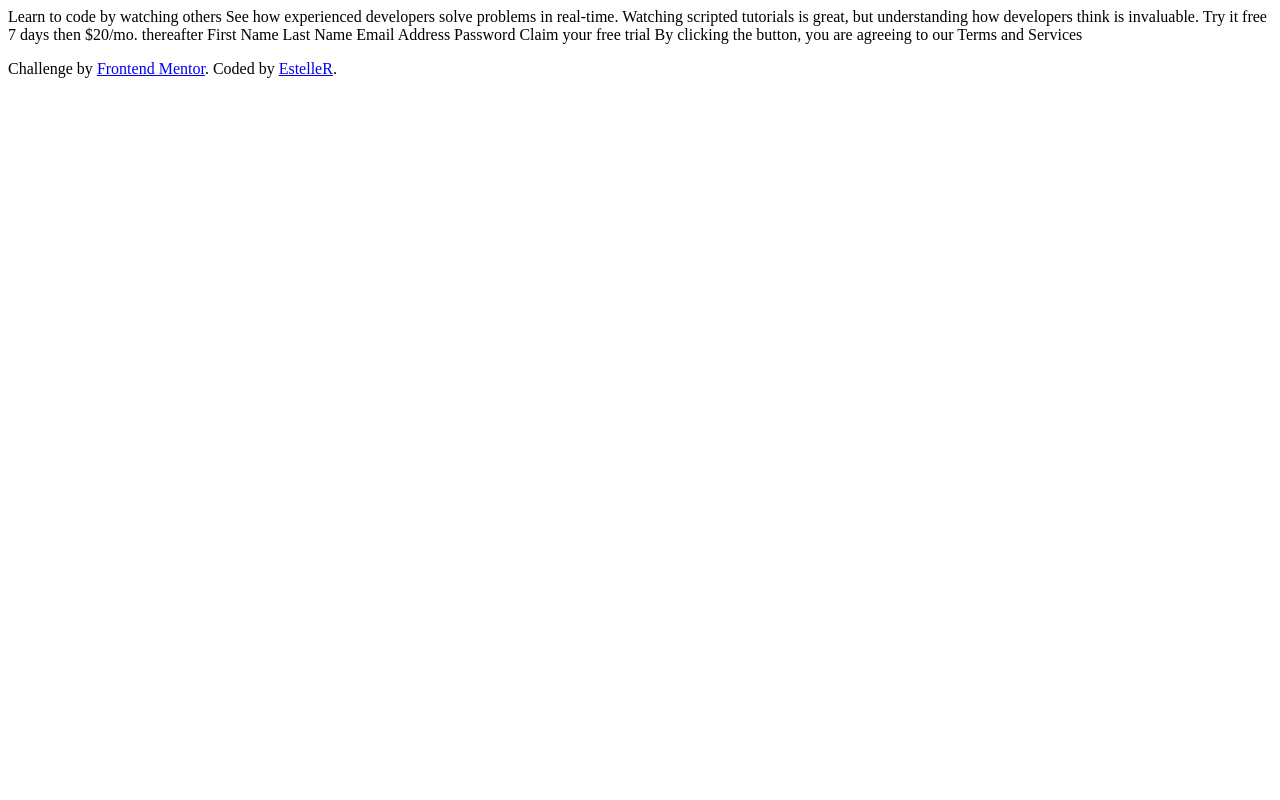
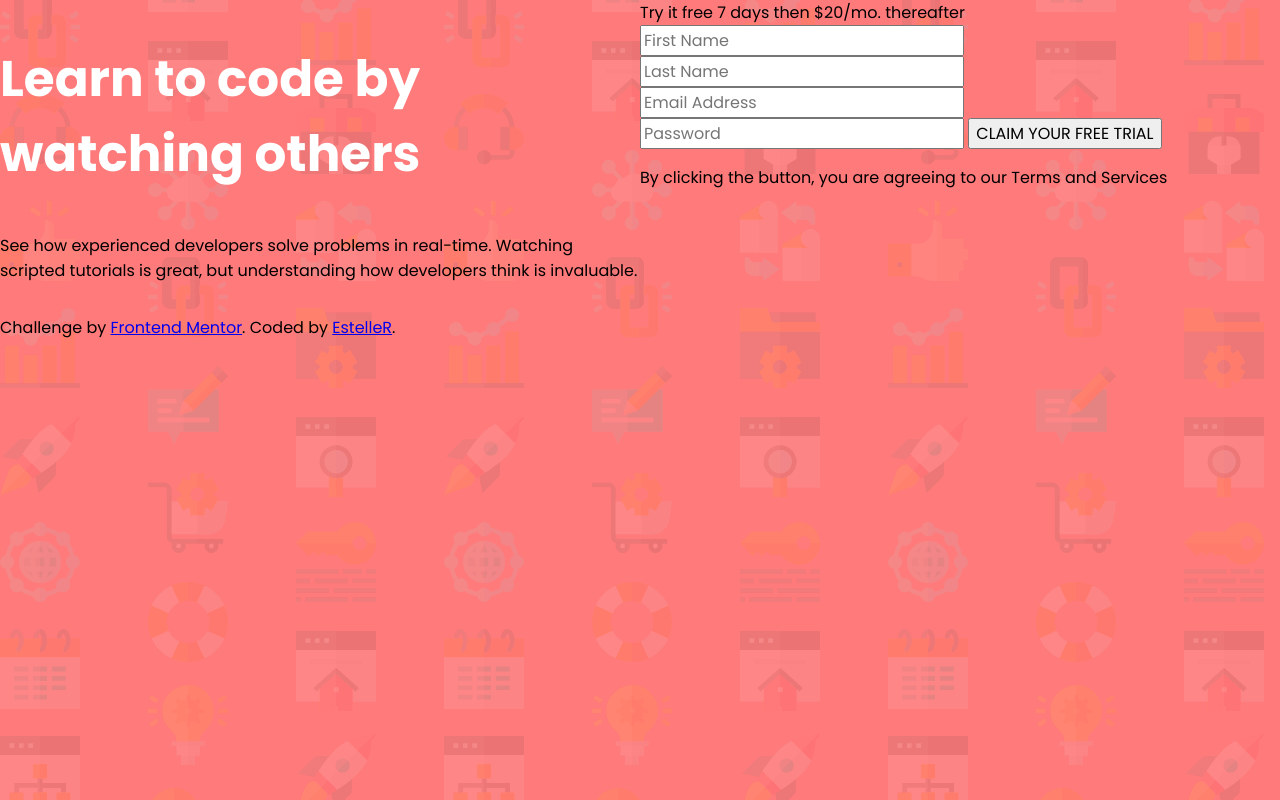
Before and after one commit to EstelleRoges/FrontendMentors-intro-and-sign-up-component, a website: page index.html in a window 1280 px wide. Drawn offline with Linux system fonts and the light colour scheme.

Commit message:
page configuation in progress - sass installed

```diff
--- a/index.html
+++ b/index.html
@@ -1,31 +1,37 @@
 <!DOCTYPE html>
 <html lang="en">
+
 <head>
   <meta charset="UTF-8">
-  <meta name="viewport" content="width=device-width, initial-scale=1.0"> <!-- displays site properly based on user's device -->
-
+  <meta name="viewport" content="width=device-width, initial-scale=1.0">
+  <!-- displays site properly based on user's device -->
+  <link rel="stylesheet" type="text/css" href="styles.css">
   <link rel="icon" type="image/png" sizes="32x32" href="./images/favicon-32x32.png">
-
+  <link rel="preconnect" href="https://fonts.googleapis.com">
+<link rel="preconnect" href="https://fonts.gstatic.com" crossorigin>
+<link href="https://fonts.googleapis.com/css2?family=Poppins:wght@400;500;600;700&display=swap" rel="stylesheet">
   <title>Frontend Mentor | Intro component with sign up form</title>
 </head>
+
 <body>
-
-  Learn to code by watching others
-
-  See how experienced developers solve problems in real-time. Watching scripted tutorials is great,
-  but understanding how developers think is invaluable.
-
-  Try it free 7 days then $20/mo. thereafter
-
-  First Name
-  Last Name
-  Email Address
-  Password
-
-  Claim your free trial
-
-  By clicking the button, you are agreeing to our Terms and Services
-
+  <div id="wrapper">
+    <section class="introTitle">
+    <h1>Learn to code by watching others</h1>
+    <p>See how experienced developers solve problems in real-time. Watching scripted tutorials is great,
+      but understanding how developers think is invaluable. </p>
+  </section>
+  <section class="introForm">
+    <div class="callToAction"><span>Try it free 7 days</span> then $20/mo. thereafter</div>
+    <div class="formArea">
+      <input type="text" name="getTrial" placeholder="First Name" id="firstName">
+      <input type="text" name="getTrial" placeholder="Last Name" id="lastName">
+      <input type="text" name="getTrial" placeholder="Email Address" id="emailAdress">
+      <input type="text" name="getTrial" placeholder="Password" id="password">
+      <button type="button">CLAIM YOUR FREE TRIAL</button>
+    </div>
+    <p class="termsAndServices">By clicking the button, you are agreeing to our <span>Terms and Services</span></p>
+  </section>
+  </div>
   <footer>
     <p class="attribution">
       Challenge by <a href="https://www.frontendmentor.io?ref=challenge" target="_blank">Frontend Mentor</a>.
@@ -33,4 +39,5 @@
     </p>
   </footer>
 </body>
+
 </html>
--- /dev/null
+++ b/package.json
@@ -0,0 +1,5 @@
+{
+  "dependencies": {
+    "sass": "^1.53.0"
+  }
+}
--- /dev/null
+++ b/styles.css
@@ -0,0 +1,39 @@
+:root {
+    --redPrimary: hsl(0, 100%, 74%);
+    --greenPrimary: hsl(154, 59%, 51%);
+    --blueAccent: hsl(248, 32%, 49%);
+    --darkBlue:  hsl(249, 10%, 26%);
+    --grayishBlue: hsl(246, 25%, 77%);
+}
+
+* {
+    font-size: 16px;
+    font-family: 'Poppins', sans-serif;
+    box-sizing: border-box;
+}
+
+body {
+    margin: 0;
+    height: 99vh;
+    background: url(images/bg-intro-desktop.png) var(--redPrimary);
+}
+
+h1 {
+    font-size: 50px;
+    color: white;
+}
+
+#wrapper {
+    margin: auto;
+    display: flex;
+    justify-content: center;
+}
+
+.introTitle {
+    width: 50%;
+}
+
+
+.introForm {
+    width: 50%;
+}
```
Also changed, not shown: README-template.md, 1 other file.
